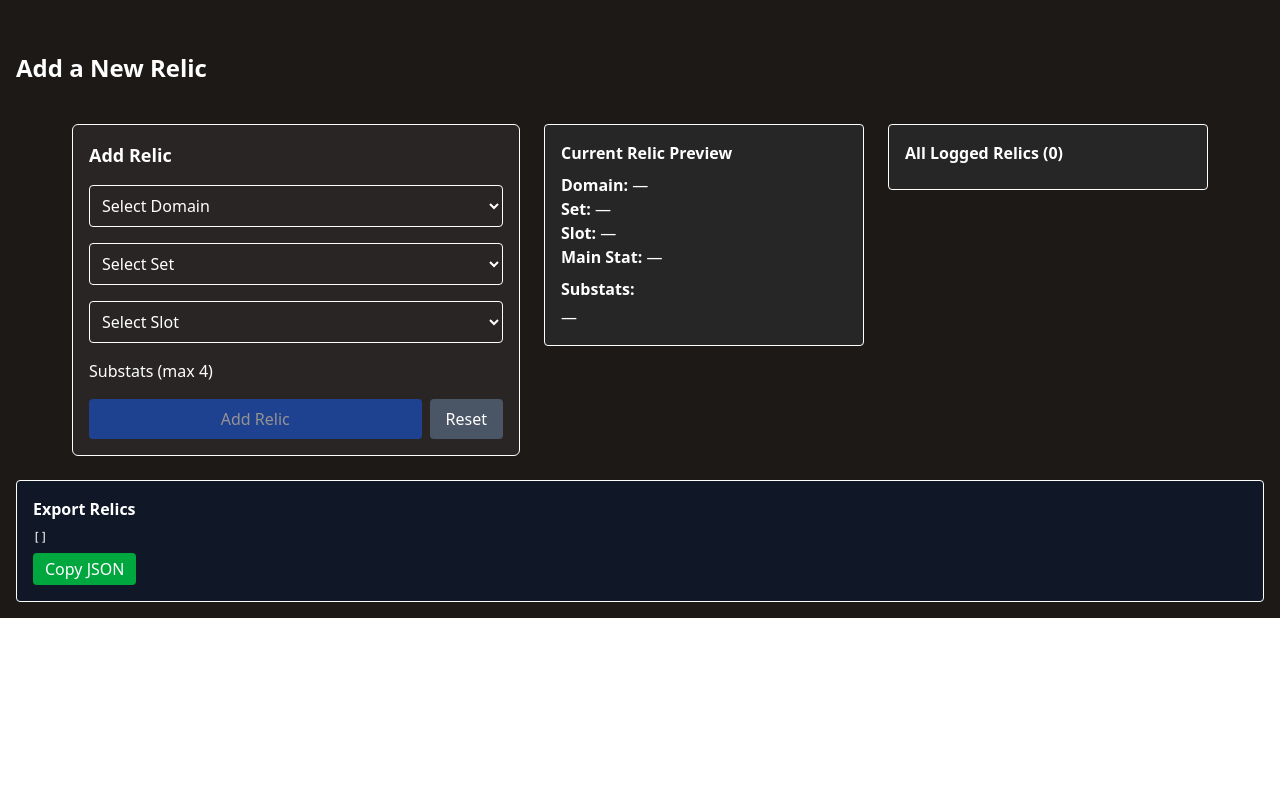
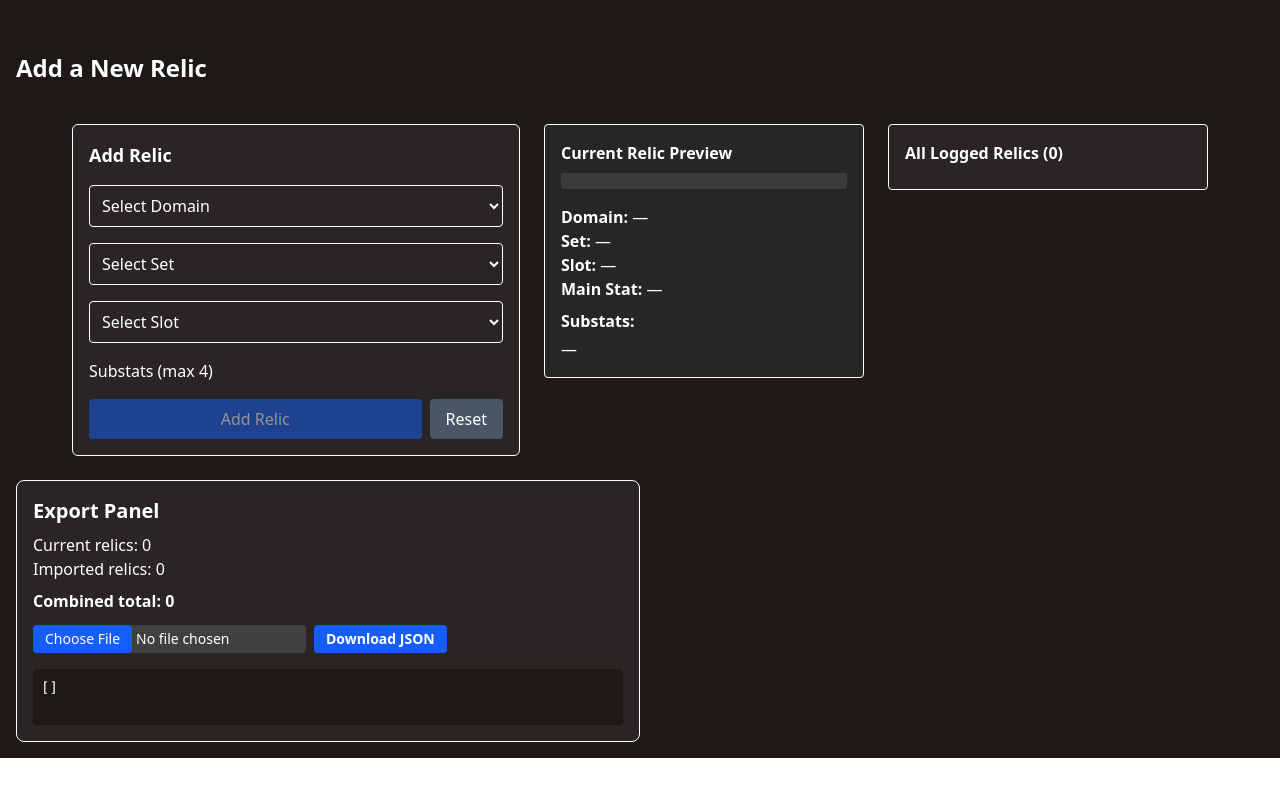
Before and after one commit to AngdroRyu/HSRRelicTracker, a Vue app: page /#/add-relic in a window 1280 px wide. Shown: the top 796 px of the page. Built offline with nearby package versions, Linux system fonts and the light colour scheme.

Commit message:
added, ability to import json to add on to relic list

```diff
--- a/src/components/AddRelicForm.vue
+++ b/src/components/AddRelicForm.vue
@@ -93,7 +93,10 @@
     <!-- Preview / Export -->
     <div class="w-80 border p-4 rounded bg-neutral-800 text-white">
       <h4 class="font-semibold mb-2">Current Relic Preview</h4>
-      <img v-if="imageSrc" :src="imageSrc" :alt="selectedSet?.name || 'Relic Image'" />
+      <div class="mb-4 flex justify-center bg-neutral-700/80 p-2 rounded">
+        <img v-if="imageSrc" :src="imageSrc" :alt="selectedSet?.name || 'Relic Image'" />
+      </div>
+
       <p><strong>Domain:</strong> {{ currentRelic.domain || '—' }}</p>
       <p><strong>Set:</strong> {{ currentRelic.set || '—' }}</p>
       <p><strong>Slot:</strong> {{ currentRelic.slot || '—' }}</p>
@@ -109,7 +112,7 @@
         </ul>
       </div>
     </div>
-    <div class="w-80 border p-4 rounded bg-neutral-800 text-white">
+    <div class="w-80 border p-4 rounded bg-stone-800 text-white">
       <h4 class="font-semibold mb-2">All Logged Relics ({{ props.relics.length }})</h4>
       <ul class="max-h-96 overflow-auto space-y-2">
         <li
@@ -122,13 +125,14 @@
             class="absolute top-2 right-2 px-2 py-1 rounded bg-red-600 hover:bg-red-500 text-white text-xs"
             @click="props.relics.splice(index, 1)"
           >
-            X
+            -
           </button>
 
           <!-- Content -->
           <p class="text-sm"><strong>Date:</strong> {{ r.date }}</p>
-          <p class="text-sm"><strong>Domain:</strong> {{ r.domain }}</p>
           <p class="text-sm"><strong>Set:</strong> {{ r.set }}</p>
+          <p class="text-sm"><strong>Slot:</strong> {{ r.slot }}</p>
+          <p class="text-sm"><strong>Main Stat:</strong> {{ r.mainStat }}</p>
         </li>
       </ul>
     </div>
@@ -138,6 +142,7 @@
 <script setup lang="ts">
 import { ref, computed, watch } from 'vue'
 import relicData from '../data/relics.json'
+import type { LoggedRelic } from '../types/relic'
 
 // ---------------- Types ----------------
 type MainStatEntry = { stat: string; rate?: number }
@@ -145,16 +150,6 @@ type Piece = { mainStats: MainStatEntry[]; subStats: string[] }
 type RelicSet = { name: string; imagePath: string; pieces: Record<string, Piece> }
 type Domain = { name: string; sets: RelicSet[] }
 type RelicData = { domains: Domain[] }
-
-type LoggedSubStat = { stat: string; value: number | string | null }
-type LoggedRelic = {
-  date: string
-  domain: string
-  set: string
-  slot: string
-  mainStat: string
-  subStats: LoggedSubStat[]
-}
 
 // ---------------- State ----------------
 const relicDomains = (relicData as RelicData).domains || []
--- a/src/components/ExportPanel.vue
+++ b/src/components/ExportPanel.vue
@@ -1,15 +1,85 @@
 <script setup lang="ts">
-const props = defineProps<{ json: string }>()
-function copyToClipboard() {
-  navigator.clipboard.writeText(props.json)
-  console.log(props.json)
+import { computed, ref } from 'vue'
+import type { LoggedRelic } from '../types'
+
+const props = defineProps<{
+  relics?: LoggedRelic[]
+}>()
+
+// ✅ fallback so it's never undefined
+const relics = computed(() => props.relics ?? [])
+
+// keep track of imported relics separately
+const importedRelics = ref<LoggedRelic[]>([])
+
+// totals
+const totalCurrent = computed(() => relics.value.length)
+const totalImported = computed(() => importedRelics.value.length)
+
+// merge preview
+const combined = computed(() => [...relics.value, ...importedRelics.value])
+
+// handle JSON file import
+function handleImport(event: Event) {
+  const input = event.target as HTMLInputElement
+  if (!input.files?.length) return
+
+  const file = input.files[0]
+  const reader = new FileReader()
+  reader.onload = (e) => {
+    try {
+      const parsed = JSON.parse(e.target?.result as string) as LoggedRelic[]
+      importedRelics.value.push(...parsed)
+    } catch (err) {
+      console.error('Invalid JSON file:', err)
+    }
+  }
+  reader.readAsText(file)
+}
+
+// export combined JSON as file
+function handleDownload() {
+  const dataStr = JSON.stringify(combined.value, null, 2)
+  const blob = new Blob([dataStr], { type: 'application/json' })
+  const url = URL.createObjectURL(blob)
+
+  const a = document.createElement('a')
+  a.href = url
+  a.download = 'relics.json'
+  a.click()
+
+  URL.revokeObjectURL(url)
 }
 </script>
 
 <template>
-  <div class="p-4 border rounded bg-gray-900 text-white">
-    <h4 class="font-semibold mb-2">Export Relics</h4>
-    <pre class="text-xs max-h-64 overflow-auto">{{ json }}</pre>
-    <button @click="copyToClipboard" class="mt-2 px-3 py-1 bg-green-600 rounded">Copy JSON</button>
+  <div class="p-4 bg-stone-800 text-white rounded-lg shadow border border-white w-[50%]">
+    <h2 class="text-xl font-bold mb-2">Export Panel</h2>
+
+    <!-- totals -->
+    <p>Current relics: {{ totalCurrent }}</p>
+    <p>Imported relics: {{ totalImported }}</p>
+    <p class="font-semibold mt-2">Combined total: {{ combined.length }}</p>
+
+    <!-- controls -->
+    <div class="flex gap-2 mt-3">
+      <input
+        type="file"
+        accept="application/json"
+        @change="handleImport"
+        class="block bg-neutral-700 rounded text-sm file:bg-blue-600 file:text-white file:px-3 file:py-1 file:rounded file:border-none hover:file:bg-blue-700"
+      />
+      <button
+        @click="handleDownload"
+        class="px-3 py-1 bg-blue-600 hover:bg-blue-700 rounded text-sm font-semibold"
+      >
+        Download JSON
+      </button>
+    </div>
+
+    <!-- JSON preview -->
+    <pre class="mt-4 p-2 bg-stone-900 rounded text-sm overflow-x-auto max-h-80"
+      >{{ JSON.stringify(combined, null, 2) }}
+    </pre>
   </div>
 </template>
--- /dev/null
+++ b/src/types/relic.ts
@@ -0,0 +1,13 @@
+export type LoggedSubStat = {
+  stat: string
+  value: number | string | null
+}
+
+export type LoggedRelic = {
+  date: string
+  domain: string
+  set: string
+  slot: string
+  mainStat: string
+  subStats: LoggedSubStat[]
+}
--- a/src/views/AddRelicView.vue
+++ b/src/views/AddRelicView.vue
@@ -2,7 +2,7 @@
   <div class="p-4 h-full w-full bg-stone-900 text-white">
     <h1 class="text-2xl font-bold mb-4">Add a New Relic</h1>
     <AddRelicForm v-model:relics="farmedRelics" />
-    <ExportPanel :json="exportedJSON" />
+    <ExportPanel :relics="farmedRelics" />
   </div>
 </template>
 
```
